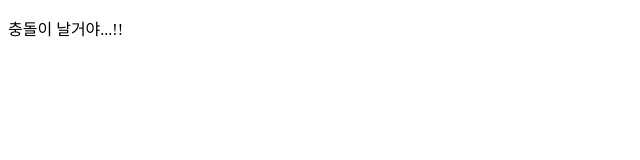
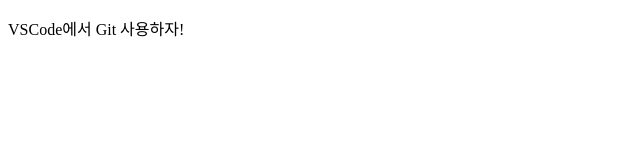
Before and after one commit to Seonhyo/GitinitTest, a plain HTML site: page index.html in a window 1280 px wide. Shown: the whole page, without its empty margins (0-640 px from the left). Drawn offline with Linux system fonts and the light colour scheme.

Commit message:
VSCode에서 Git 사용

```diff
--- a/index.html
+++ b/index.html
@@ -7,6 +7,6 @@
     <title>이건 새로운 기능!</title>
 </head>
 <body>
-    <p>충돌이 날거야...!!</p>
+    <p>VSCode에서 Git 사용하자!</p>
 </body>
 </html>
```
